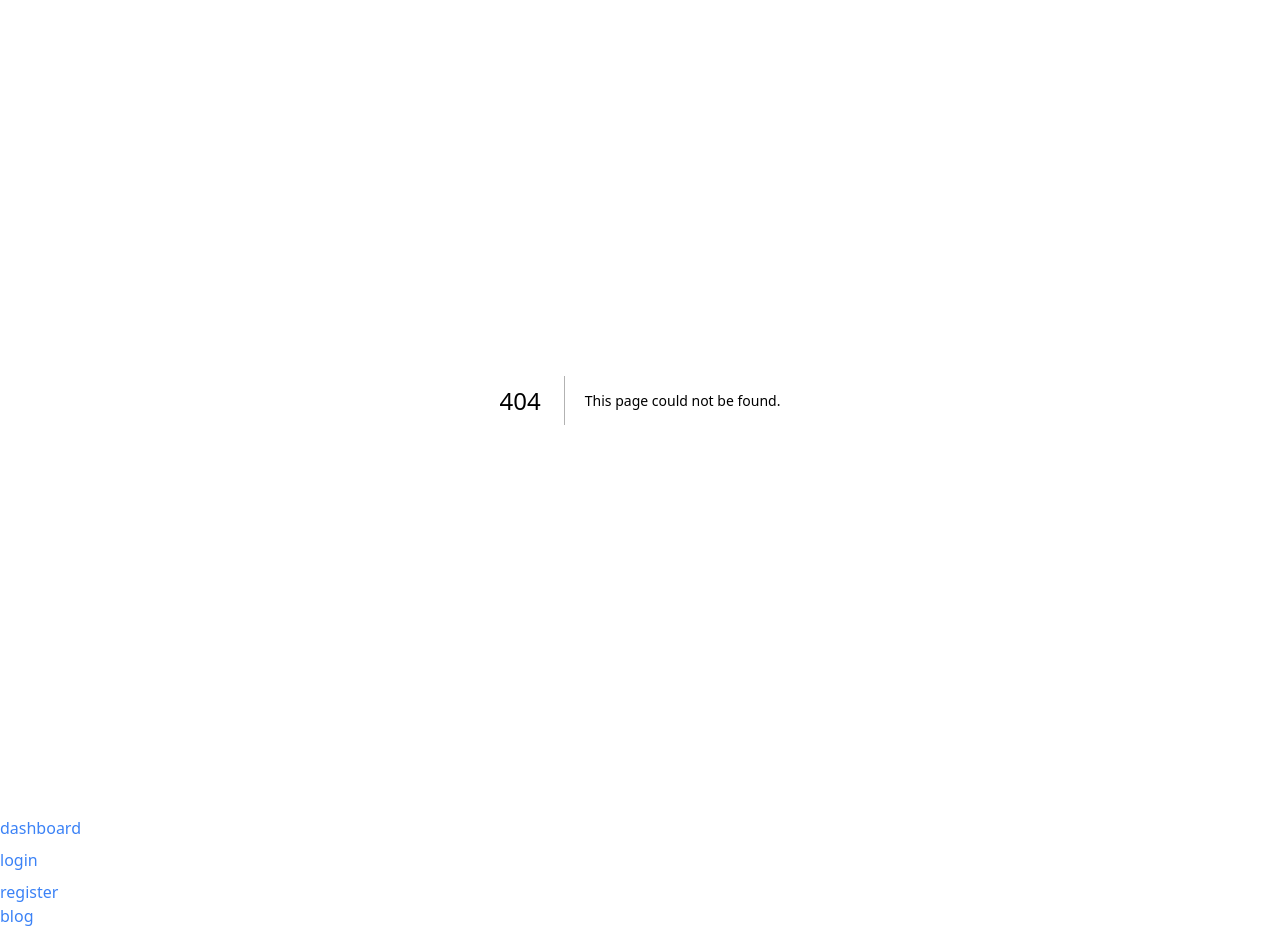
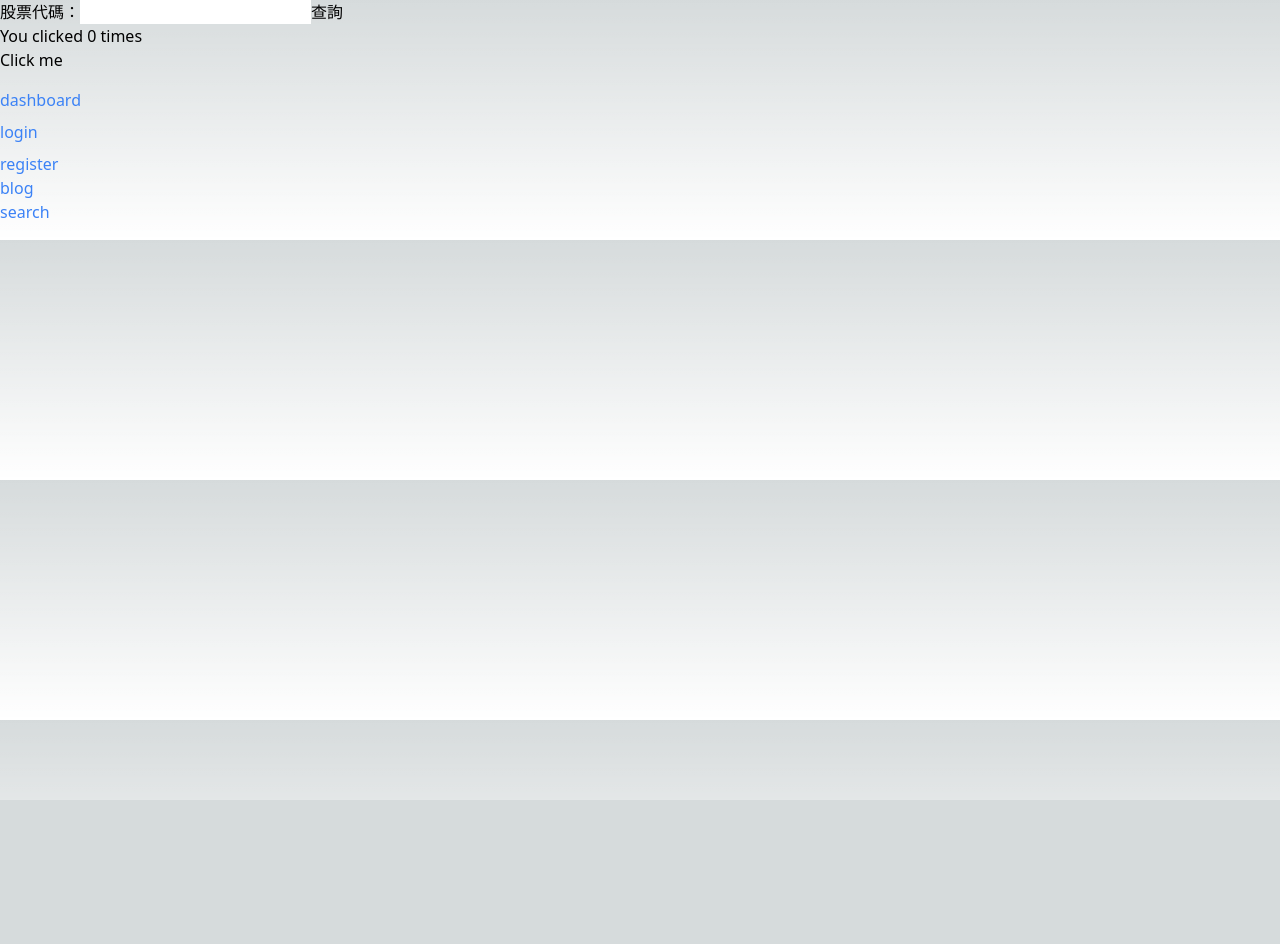
Before and after one commit to Jeffrey-Pai/my-next-app, a Next.js app: page /search in a window 1280 px wide. Before the commit this address had no page. After the commit the page ends 800 px from the top, so only its background shows below. Built offline with nearby package versions, Linux system fonts and the light colour scheme.

Commit message:
add search stock ,but has CORS problem

```diff
--- a/app/layout.tsx
+++ b/app/layout.tsx
@@ -30,6 +30,9 @@ export default function RootLayout({
           <a href="/blog/a" className="block text-blue-500 hover:underline">
             blog
           </a>
+          <a href="/search" className="block text-blue-500 hover:underline">
+            search
+          </a>
         </div>
       </body>
     </html>
--- /dev/null
+++ b/app/search/page.tsx
@@ -0,0 +1,82 @@
+'use client'
+import React, { useState } from 'react'
+
+async function getData(searchStockId: string) {
+  const res = await fetch(
+    `https://mis.twse.com.tw/stock/api/getStockInfo.jsp?json=1&delay=0&ex_ch=tse_${searchStockId}.tw`
+  )
+
+  if (!res.ok) {
+    throw new Error('Failed to fetch data')
+  }
+
+  return res.json()
+}
+
+export default function Page() {
+  const [searchStockId, setSearchStockId] = useState('')
+  const [stockHigh, setStockHigh] = useState(null)
+  const [stockLow, setStockLow] = useState(null)
+  const [count, setCount] = useState(0)
+
+  const handleInputChange = (event: {
+    target: { value: React.SetStateAction<string> }
+  }) => {
+    setSearchStockId(event.target.value)
+  }
+
+  const handleSearch = async () => {
+    try {
+      const data = await getData(searchStockId)
+      const stockId = data.msgArray[0].c
+      const stockName = data.msgArray[0].n
+      const stockHigh = data.msgArray[0].h
+      const stockLow = data.msgArray[0].l
+
+      // 在這裡處理取得的資料
+      console.log('Stock ID:', stockId)
+      console.log('Stock Name:', stockName)
+      console.log('stockHigh:', stockHigh)
+      console.log('stockLow:', stockLow)
+
+      // 更新狀態
+      setStockHigh(stockHigh)
+      setStockLow(stockLow)
+    } catch (error) {
+      console.error('Error fetching data:', error)
+      // 處理錯誤，例如顯示錯誤訊息給使用者
+    }
+  }
+
+  return (
+    <main>
+      <div>
+        <label>
+          股票代碼：
+          <input
+            type="text"
+            value={searchStockId}
+            onChange={handleInputChange}
+          />
+        </label>
+        <button onClick={handleSearch}>查詢</button>
+      </div>
+      {stockHigh !== null && stockLow !== null && (
+        <div>
+          <label>
+            最高值：
+            <input type="text" value={stockHigh} onChange={handleInputChange} />
+          </label>
+          <label>
+            最低值：
+            <input type="text" value={stockLow} onChange={handleInputChange} />
+          </label>
+        </div>
+      )}
+      <div>
+        <p>You clicked {count} times</p>
+        <button onClick={() => setCount(count + 1)}>Click me</button>
+      </div>
+    </main>
+  )
+}
```
